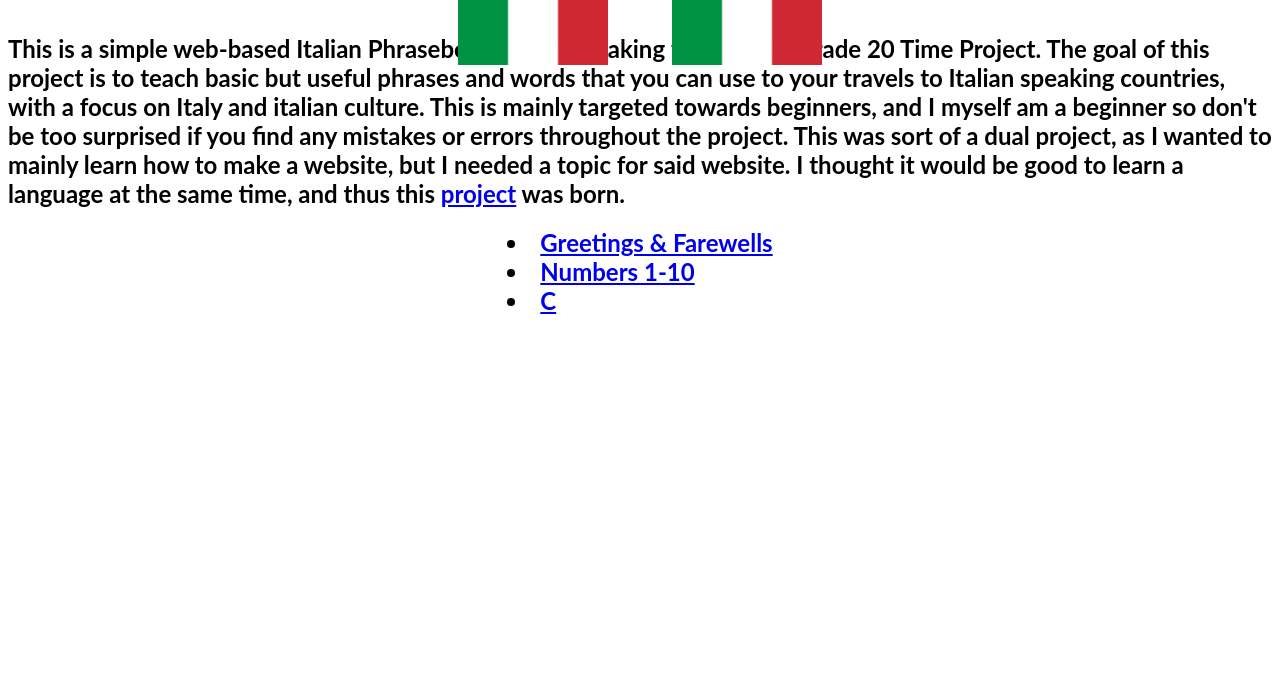
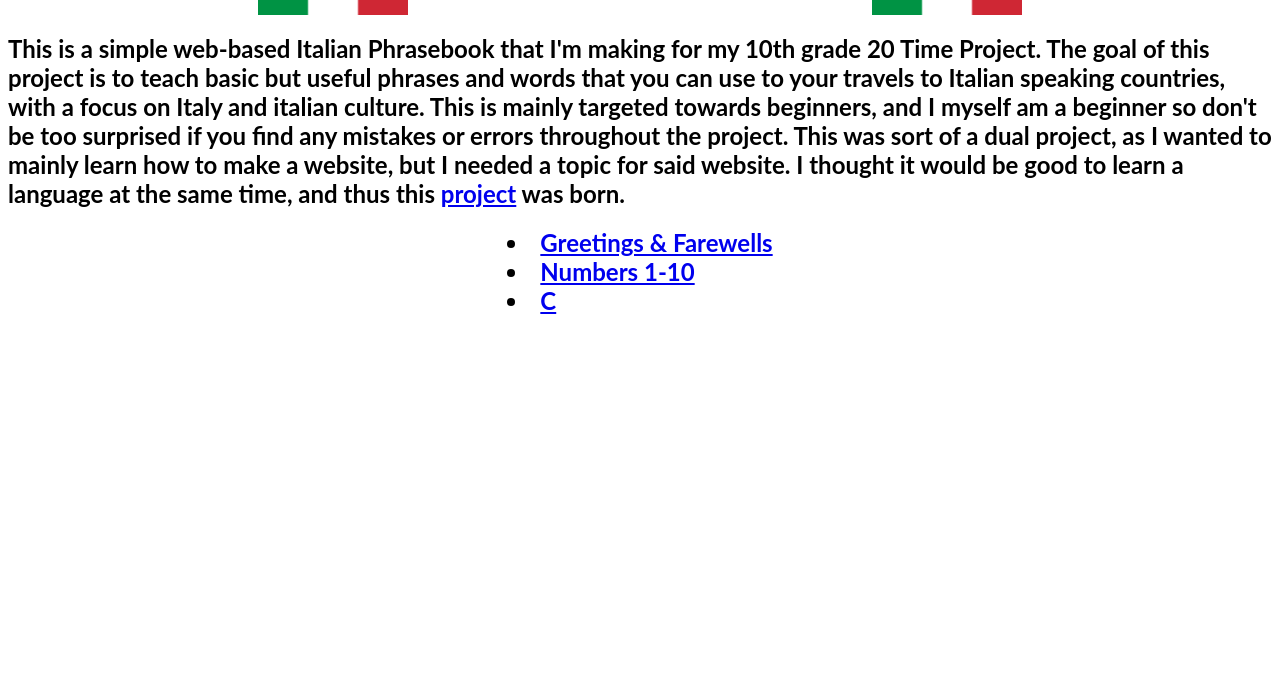
Before and after one commit to BigMasood727/italian-phrasebook, a plain HTML site: page index.html in a window 1280 px wide. Shown: the part 114-800 px from the top of the page. Drawn offline with Linux system fonts and the light colour scheme; a web font is replaced by a local one.

Commit message:
fix italian flag on homepage

```diff
--- a/style.css
+++ b/style.css
@@ -37,13 +37,13 @@ body {
 }
 
 #lflag {
-  left: 450px;
+  left: 250px;
   position: absolute;
-  bottom: 250px;
+  bottom: 300px;
 }
 
 #rflag {
-  right: 450px;
+  right: 250px;
   position: absolute;
-  bottom: 250px;
+  bottom: 300px;
 }
```
